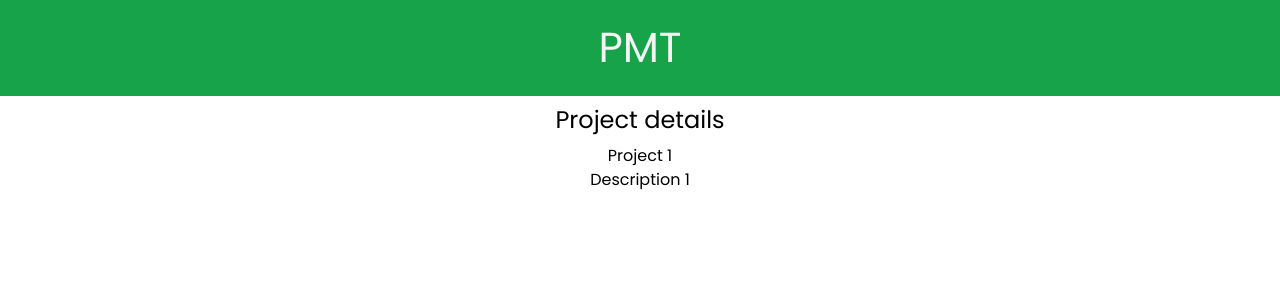
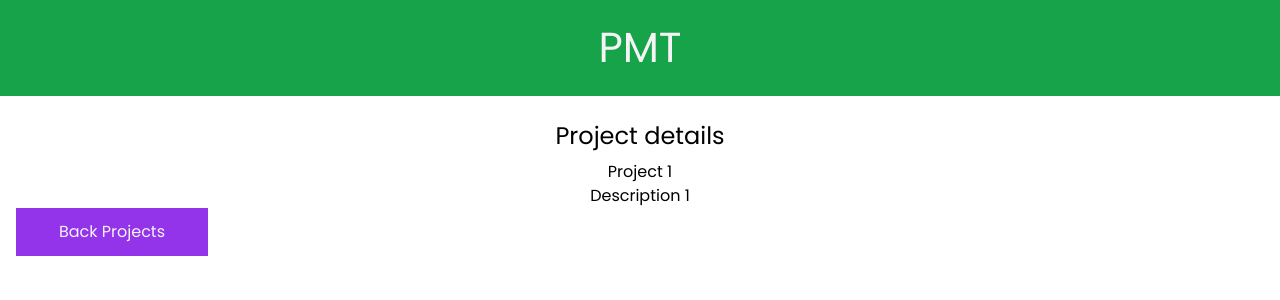
Before and after one commit to lostmart/PMT-front, an Angular app: page /project/1 in a window 1280 px wide. Shown: the top 300 px of the page. Built offline with nearby package versions, Linux system fonts and the light colour scheme.

Commit message:
new links

```diff
--- a/src/app/pages/projects/projects.component.html
+++ b/src/app/pages/projects/projects.component.html
@@ -1,5 +1,5 @@
-<section>
-    <h1>Projects list</h1>
+<section class="p-2">
+    <h1 class="text-center text-2xl mt-2">Projects list</h1>
     <div class="flex flex-col ">
         <a routerLink="/project/{{project.id}}" *ngFor="let project of projectsList">
             <article class="flex flex-col items-center p-4 bg-slate-200 mt-2">
--- a/src/app/pages/single-project/single-project.component.html
+++ b/src/app/pages/single-project/single-project.component.html
@@ -1,7 +1,9 @@
-<section>
+<section class="p-4">
     <h1 class="text-center text-2xl mt-2">Project details</h1>
     <article class="flex flex-col items-center mt-2">
         <h2>{{ foundProject?.name }}</h2>
         <p>{{ foundProject?.description }}</p>
     </article>
+    <app-button routerLink="/projects" btnText="Back Projects" background="{{ theme.background }}"
+        text="{{ theme.text }}" />
 </section>
--- a/src/app/pages/single-project/single-project.component.ts
+++ b/src/app/pages/single-project/single-project.component.ts
@@ -1,12 +1,14 @@
 import { Component, inject } from '@angular/core';
 import { ProjectService } from '../../service/project.service';
 import { Project } from '../../../types/Project';
-import { ActivatedRoute } from '@angular/router';
+import { ActivatedRoute, RouterLink } from '@angular/router';
+import { themeStyles } from '../../../styles';
+import { ButtonComponent } from '../../component/ui/button/button.component';
 
 @Component({
   selector: 'app-single-project',
   standalone: true,
-  imports: [],
+  imports: [RouterLink, ButtonComponent],
   templateUrl: './single-project.component.html',
   styleUrl: './single-project.component.css',
 })
@@ -14,6 +16,8 @@ export class SingleProjectComponent {
   route: ActivatedRoute = inject(ActivatedRoute);
   housingService: ProjectService = inject(ProjectService);
   foundProject: Project | null | undefined = null;
+  theme = themeStyles.secondary;
+
   constructor() {
     const id: string | null = this.route.snapshot.paramMap.get('id');
     this.foundProject = this.housingService.getProjectById(id ? id : '');
```
